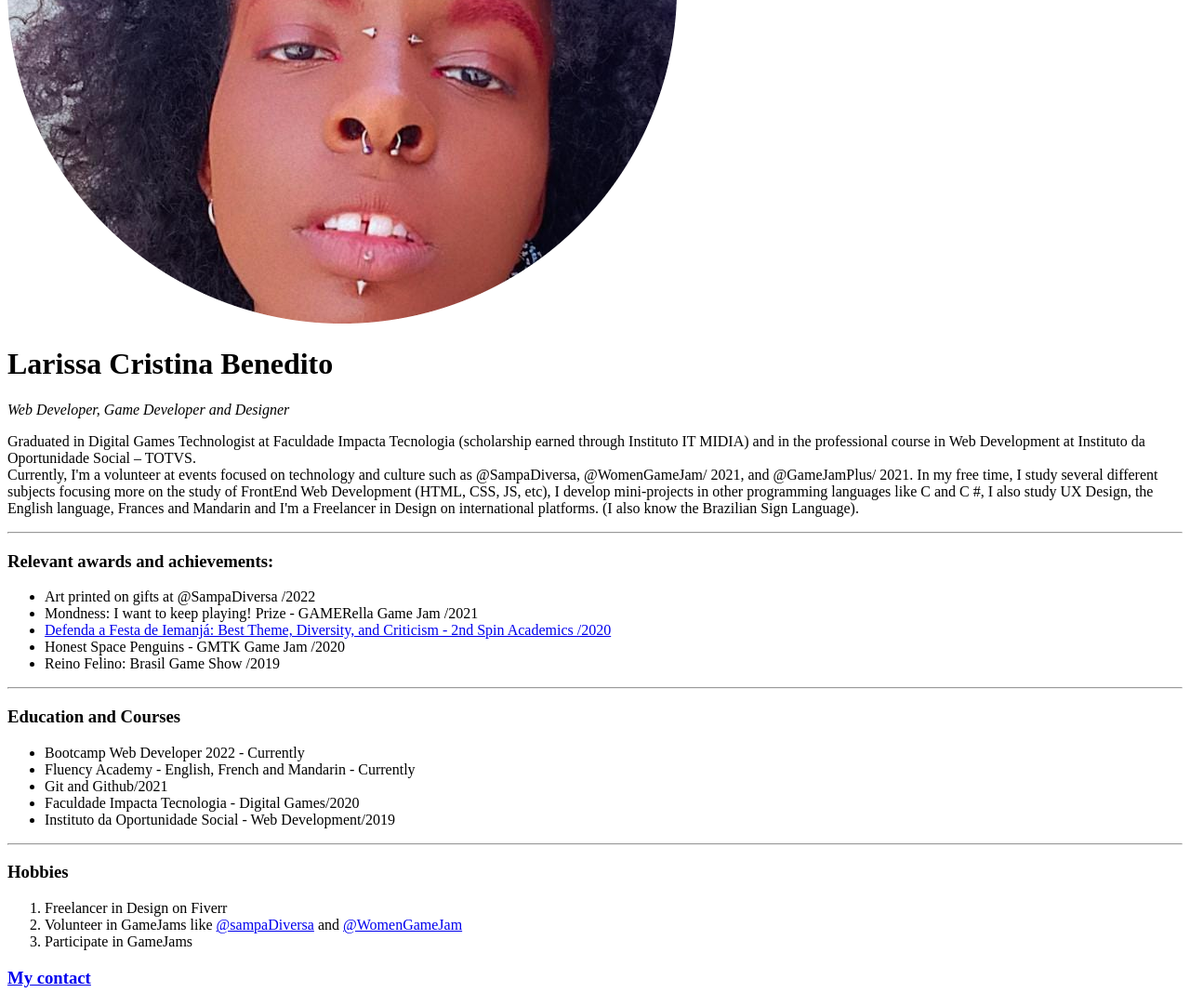
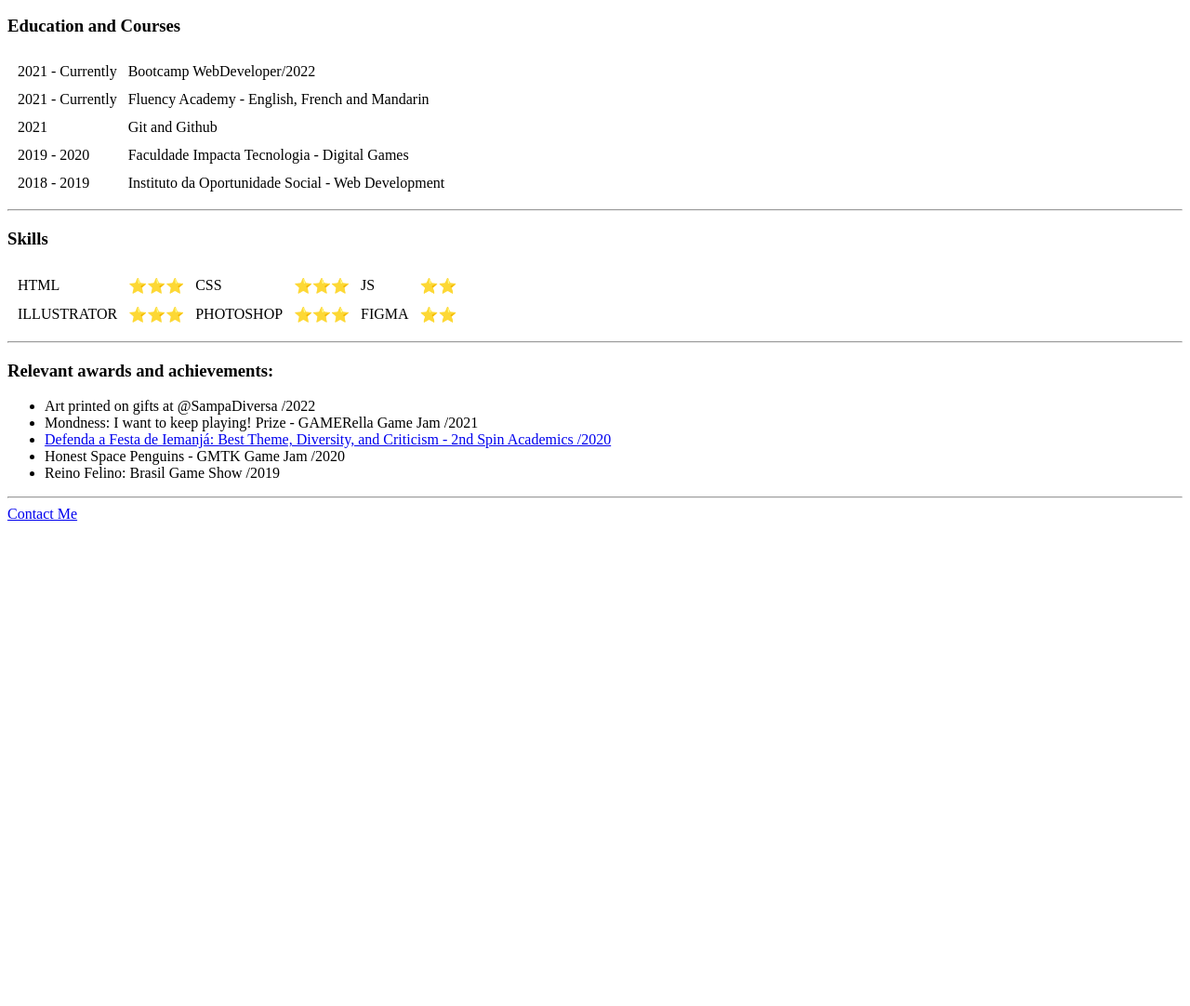
Before and after one commit to mewmewdevart/WBDBootcamp, a plain HTML site: page HTML - Personal Website/index.html in a window 1280 px wide. Shown: the part 380-1462 px from the top of the page at 93% size. After the commit the page ends 950 px from the top, so only its background shows below. Drawn offline with Linux system fonts and the light colour scheme.

Commit message:
finish - intermediate HTML

```diff
--- a/HTML - Personal Website/index.html
+++ b/HTML - Personal Website/index.html
@@ -9,10 +9,15 @@
 
 <body>
 
-  <img src="image/larissa.png" alt="Larissa profile picture">
-
-  <h1> Larissa Cristina Benedito</h1>
-  <p><em>Web Developer, Game Developer and Designer </em></p>
+  <table cellspacing="20">
+    <tr>
+      <td><img src="image/larissa.png" alt="Larissa profile picture" width="200px"></td>
+      <td>
+        <h1> Larissa Cristina Benedito</h1>
+        <p><em>Web Developer, Game Developer and Designer </em></p>
+      </td>
+    </tr>
+  </table>
 
   <p> Graduated in Digital Games Technologist at Faculdade Impacta Tecnologia (scholarship earned through Instituto IT MIDIA) and in the professional course in Web Development at Instituto da Oportunidade Social – TOTVS.
     <br />
@@ -22,6 +27,53 @@
   </p>
   <hr>
 
+  <h3> Education and Courses </h3>
+  <table cellspacing="10">
+    <tr>
+      <td> 2021 - Currently </td>
+      <td> Bootcamp WebDeveloper/2022 </td>
+    </tr>
+    <tr>
+      <td> 2021 - Currently </td>
+      <td> Fluency Academy - English, French and Mandarin </td>
+    </tr>
+    <tr>
+      <td> 2021 </td>
+      <td> Git and Github </td>
+    </tr>
+    <tr>
+      <td> 2019 - 2020 </td>
+      <td> Faculdade Impacta Tecnologia - Digital Games </td>
+    </tr>
+    <tr>
+      <td> 2018 - 2019 </td>
+      <td> Instituto da Oportunidade Social - Web Development </td>
+    </tr>
+  </table>
+
+  <hr>
+  <h3> Skills </h3>
+  <table cellspacing="10">
+    <tr>
+      <td cellspacing="10"> HTML </td>
+      <td> ⭐⭐⭐ </td>
+      <td> CSS </td>
+      <td> ⭐⭐⭐ </td>
+      <td> JS </td>
+      <td> ⭐⭐ </td>
+    </tr>
+
+    <tr>
+      <td> ILLUSTRATOR </td>
+      <td> ⭐⭐⭐ </td>
+      <td> PHOTOSHOP </td>
+      <td> ⭐⭐⭐ </td>
+      <td> FIGMA </td>
+      <td> ⭐⭐ </td>
+    </tr>
+  </table>
+
+  <hr>
   <h3>Relevant awards and achievements:</h3>
   <ul>
     <li>Art printed on gifts at @SampaDiversa /2022</li>
@@ -32,25 +84,6 @@
   </ul>
   <hr>
 
-  <h3> Education and Courses</h3>
-  <ul>
-    <li>Bootcamp Web Developer 2022 - Currently</li>
-    <li>Fluency Academy - English, French and Mandarin - Currently</li>
-    <li>Git and Github/2021</li>
-    <li>Faculdade Impacta Tecnologia - Digital Games/2020</li>
-    <li>Instituto da Oportunidade Social - Web Development/2019</li>
-  </ul>
-  <hr>
-
-  <h3> Hobbies</h3>
-  <ol>
-    <li>Freelancer in Design on Fiverr</li>
-    <li>Volunteer in GameJams like <a href="https://www.linkedin.com/company/sampadiversa">@sampaDiversa</a> and <a href="https://www.linkedin.com/company/womengamejam/">@WomenGameJam</a></li>
-    <li>Participate in GameJams</li>
-  </ol>
-
-  <h3><a href="contactMe.html">My contact</a></h3>
-
-</body>
+  <a href="contactMe.html">Contact Me</a>
 
 </html>
```
Also changed, not shown: HTML - Personal Website/contactMe.html (+14 -0 lines).
